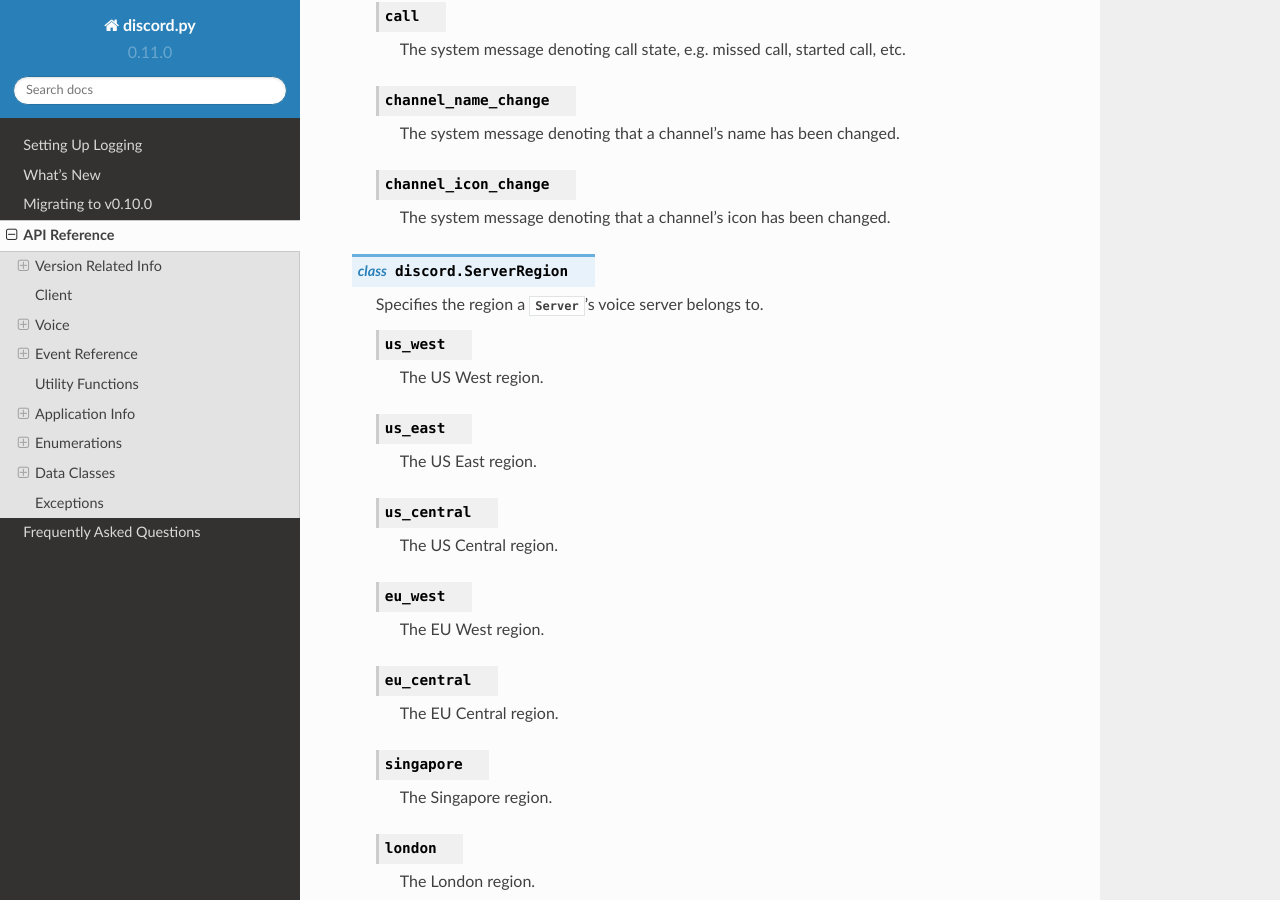
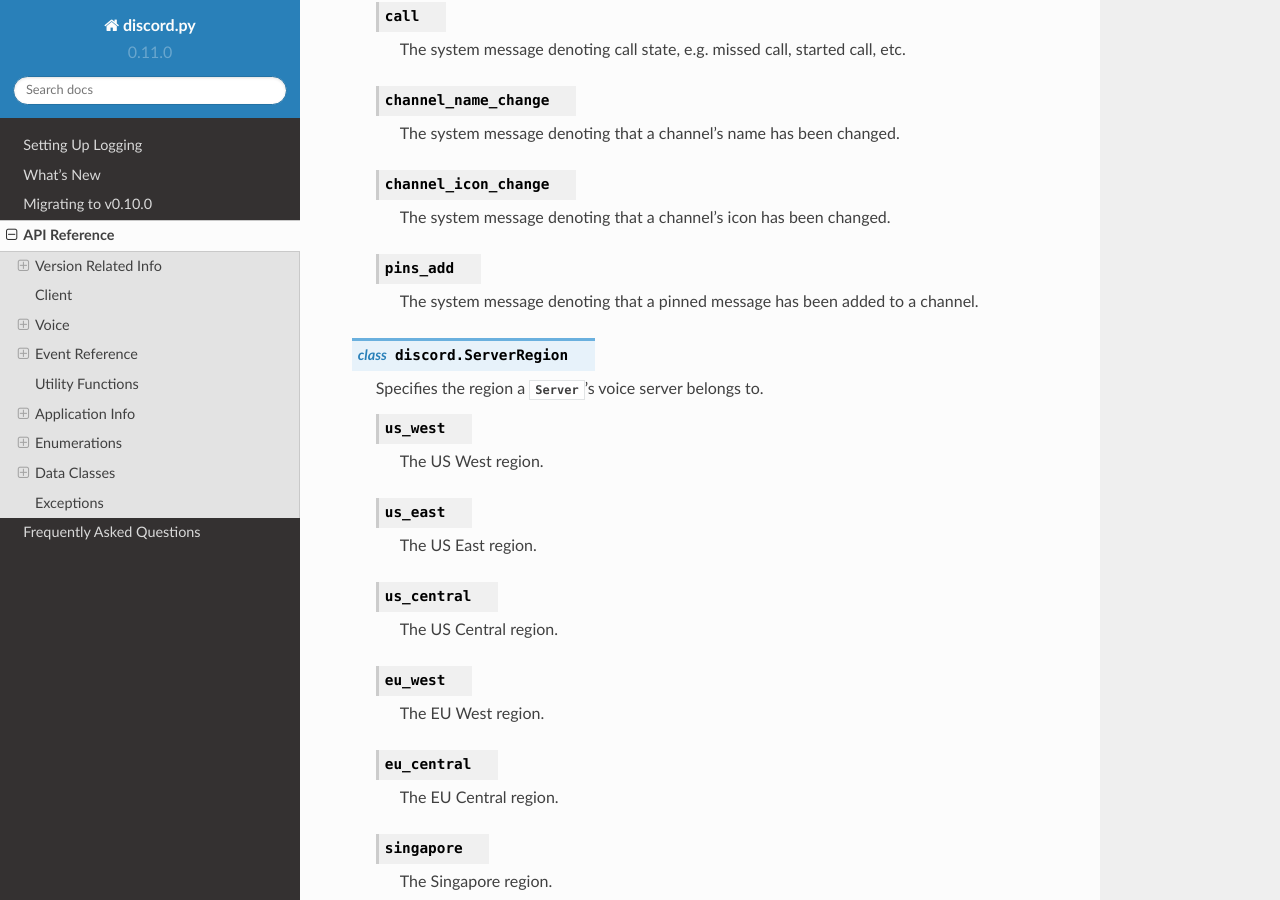
Before and after one commit to Rapptz/discord.py, a Sphinx documentation site: the page built from docs/api.rst, in a window 1280 px wide and 900 px high, scrolled down 9971 px. Built offline with Sphinx 7.4.7 and the Read the Docs theme 2.0.0, drawn with Linux system fonts in a browser that asks for light colours.

Commit message:
Document new MessageType.pins_add

```diff
--- a/docs/api.rst
+++ b/docs/api.rst
@@ -460,6 +460,9 @@
     .. attribute:: channel_icon_change
 
         The system message denoting that a channel's icon has been changed.
+    .. attribute:: pins_add
+
+        The system message denoting that a pinned message has been added to a channel.
 
 .. class:: ServerRegion
 
```
